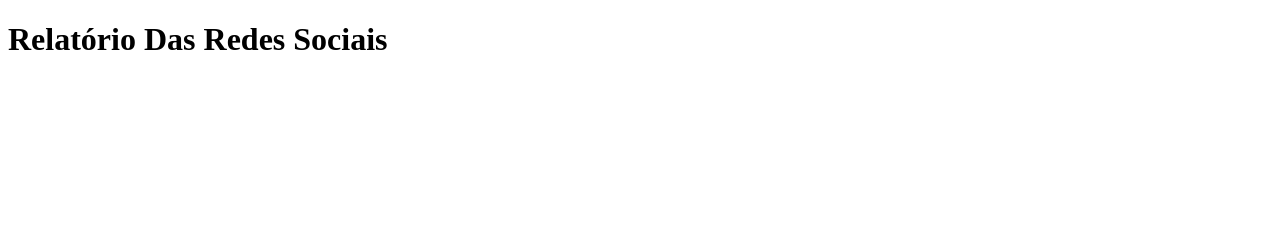
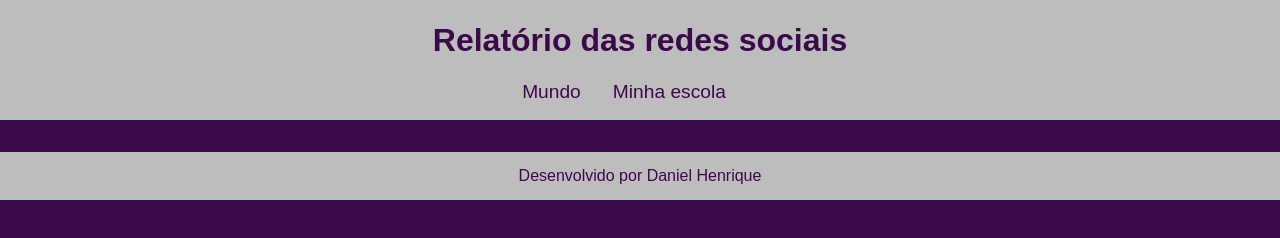
Before and after one commit to vyperdark09/ci-ncia-de-dados, a plain HTML site: page index.html in a window 1280 px wide. Drawn offline with Linux system fonts and the light colour scheme.

Commit message:
Add files via upload

```diff
--- a/index.html
+++ b/index.html
@@ -4,16 +4,29 @@
     <meta charset="UTF-8">
     <meta http-equiv="X-UA-Compatible" content="IE=edge">
     <meta name="viewport" content="width=device-width, initial-scale=1.0">
-    <title>Redes Sociais</title>
+    <title>redes socias</title>
+    <link rel="stylesheet" href="style.css">
 </head>
 <body>
-    <header>
-        <h1>Relatório Das Redes Sociais</h1>
-    </header>
-    <nav>
-        <a href="index.html"></a>
-    </nav>
-    <main></main>
-    <footer></footer>
-</body>
+        <header>
+            <h1>Relatório das redes sociais</h1>
+        <nav>
+                <a href="index.html">Mundo</a>
+                <a href="#">Minha escola</a>
+            </nav>
+        </header>
+
+        <main class="graficos-section">
+            <section id="graficos-container" class="graficos-container">
+                <!-- crie os gráficos aqui -->
+            </section>
+        </main>
+
+    <footer>
+            <p>Desenvolvido por Daniel Henrique</p>
+        </footer>
+
+    <script type="module" src="graficos/informacoesGlobais.js"></script>
+
+    </body>
 </html>
--- a/style.css
+++ b/style.css
@@ -0,0 +1,58 @@
+@import url('https://fonts.googleapis.com/css2?family=Nunito+Sans:ital,opsz,wght@0,6..12,200..1000;1,6..12,200..1000&display=swap');
+
+:root {
+    --bg-color: #3c094b;
+    --primary-color: #bdbdbd;
+    --secondary-color: #700000;
+    --font: ““Nunito Sans”, sans-serif;
+}
+
+body {
+    background-color: var(--bg-color);
+    color: var(--primary-color);
+    font-family: var(--font);
+    height: 100vh;
+    margin: 0;
+}
+
+h1 {
+    font-size: 2rem;
+    color: var(--bg-color);
+    font-weight: 700;
+}
+
+nav {
+    display: flex;
+    justify-content: center;
+    font-weight: 400;
+}
+
+nav a {
+    text-decoration: none;
+    color: var(--bg-color);
+    margin: 0rem 2rem 1rem 0rem;
+    font-size: 1.2rem;
+}
+
+header {
+    background-color: var(--primary-color);
+    text-align: center;
+    padding: 1px;
+}
+
+nav a:hover {
+    text-decoration: underline;
+    transform: scale(0.90);
+    transition: transform 0.1s;
+}
+
+footer {
+    display: flex;
+    align-items: center;
+    justify-content: center;
+    background-color: var(--primary-color);
+    color: var(--bg-color);
+    width: 100%;
+    height: 3rem;
+    margin-top: 2rem;
+}
```
Also changed, not shown: InformacoesGlobais.js (added, +16 -0 lines).
